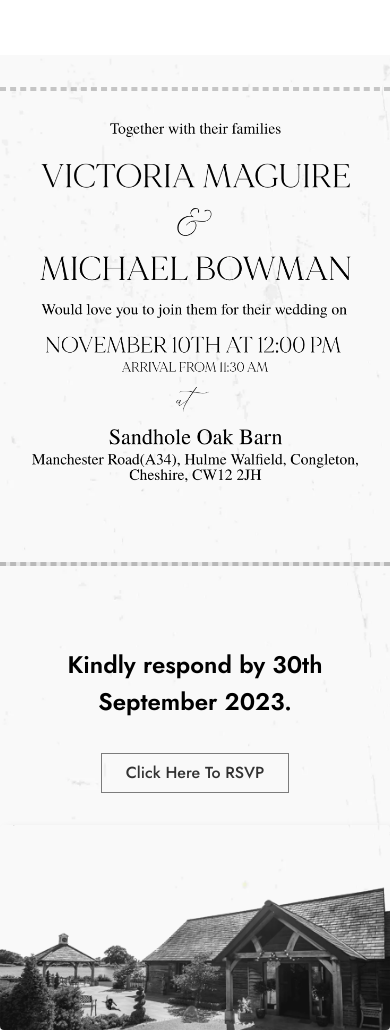
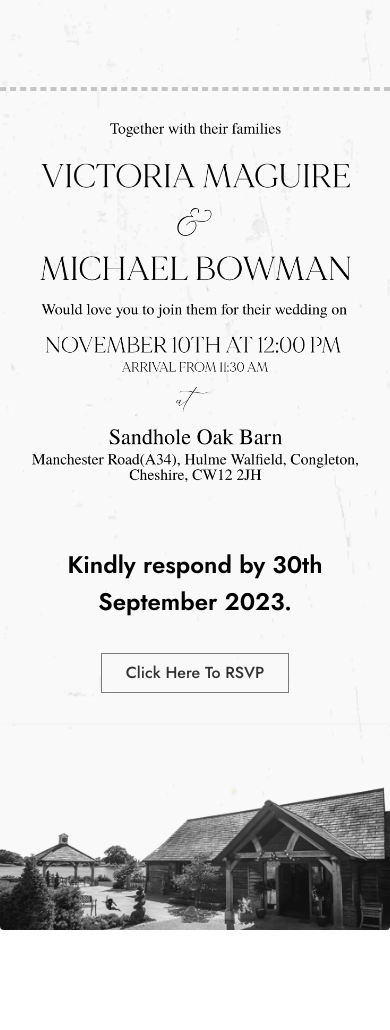
Before and after one commit to mbowman100/Bowman-Wedding-HTML, a website built with Parcel: page index.html in a window 390 px wide. After the commit the page ends 930 px from the top, so only its background shows below. Built offline with nearby package versions, Linux system fonts and the light colour scheme.

Commit message:
Commit from TeleportHQ

```diff
--- a/index.css
+++ b/index.css
@@ -6,17 +6,21 @@
   align-items: center;
   padding-top: 0px;
   flex-direction: column;
+  background-size: cover;
+  background-image: url("public/background1-1500w.jpg");
 }
 .home-main {
   flex: 1;
-  width: 100%;
+  width: 700px;
   height: 100%;
   display: flex;
   align-items: center;
   flex-direction: column;
   padding-bottom: 0px;
-  background-size: cover;
-  background-image: url("public/background-1500w.jpg");
+}
+.home-body {
+  flex: 1;
+  width: 700px;
 }
 .home-max-width {
   border: 2px dashed rgba(120, 120, 120, 0.4);
@@ -27,19 +31,6 @@
   object-fit: cover;
 }
 .home-banner {
-  flex: 0 0 auto;
-  width: 100%;
-  border: 2px dashed rgba(120, 120, 120, 0.4);
-  height: 1px;
-  display: flex;
-  margin-top: var(--dl-space-space-threeunits);
-  align-items: center;
-  margin-bottom: var(--dl-space-space-threeunits);
-  flex-direction: column;
-  justify-content: center;
-  background-color: var(--dl-color-gray-950);
-}
-.home-banner1 {
   width: 100%;
   display: flex;
   padding: var(--dl-space-space-threeunits);
@@ -87,7 +78,7 @@
   .home-main {
     padding-bottom: unset;
   }
-  .home-banner1 {
+  .home-banner {
     padding-left: var(--dl-space-space-twounits);
     padding-right: var(--dl-space-space-twounits);
   }
@@ -98,10 +89,18 @@
   }
   .home-main {
     flex: 1;
+    width: 100%;
     height: 100%;
     flex-direction: column;
   }
-  .home-banner1 {
+  .home-body {
+    width: 100%;
+  }
+  .home-max-width {
+    max-width: 100%;
+    min-width: 100%;
+  }
+  .home-banner {
     padding-top: var(--dl-space-space-twounits);
     padding-left: var(--dl-space-space-unit);
     padding-right: var(--dl-space-space-unit);
--- a/index.html
+++ b/index.html
@@ -41,12 +41,11 @@
 
       <div class="home-container">
         <div class="home-main">
-          <div class="section-container column">
+          <div class="home-body section-container column">
             <div class="home-max-width max-width-container"></div>
             <img src="public/full-1800h.png" alt="image" class="home-image" />
-            <div class="home-banner"></div>
           </div>
-          <div class="home-banner1">
+          <div class="home-banner">
             <h2 class="home-text">
               <span>Kindly respond by 30th September 2023.</span>
               <br class="home-text2" />
```
Also changed, not shown: public/background1-1500w.jpg (added).
